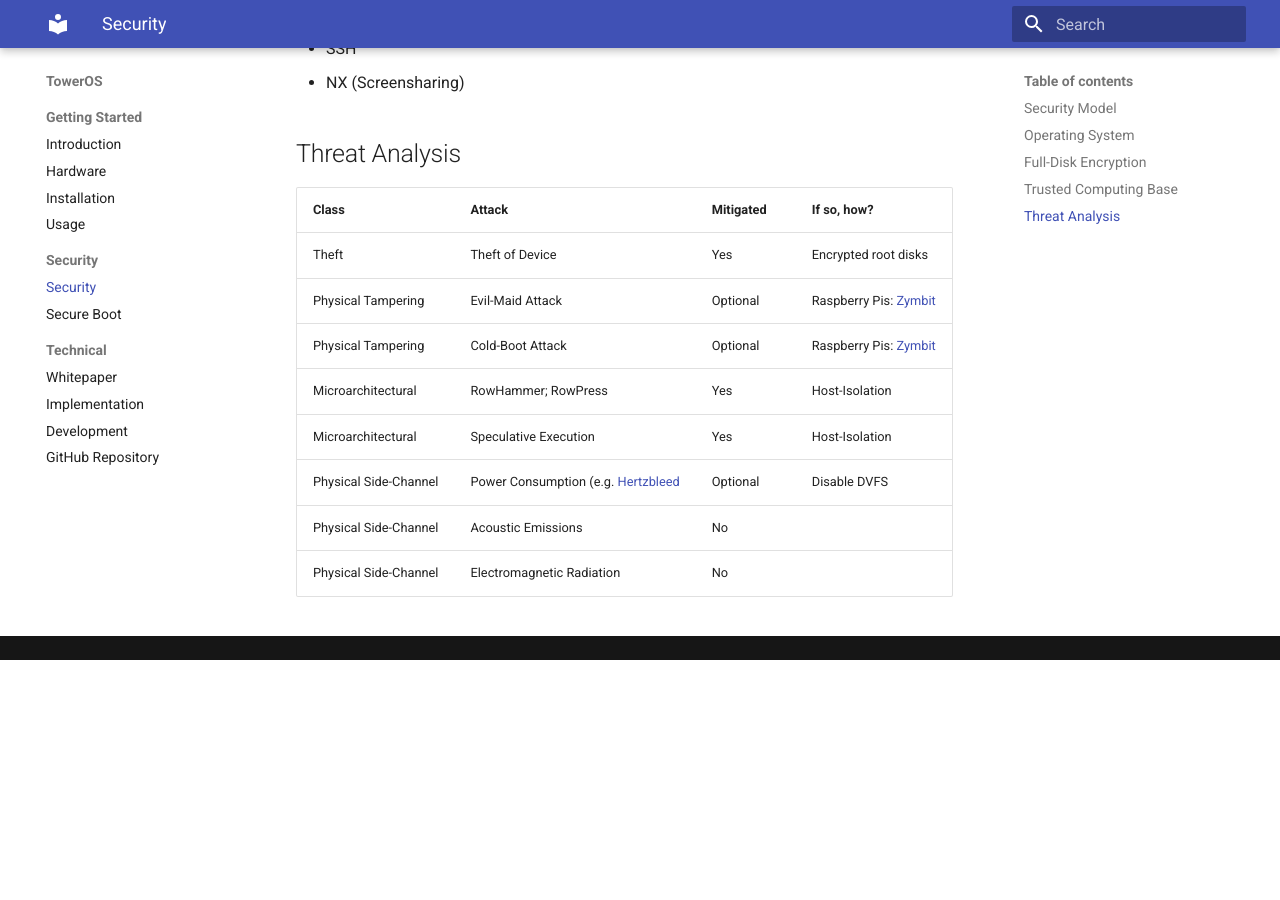
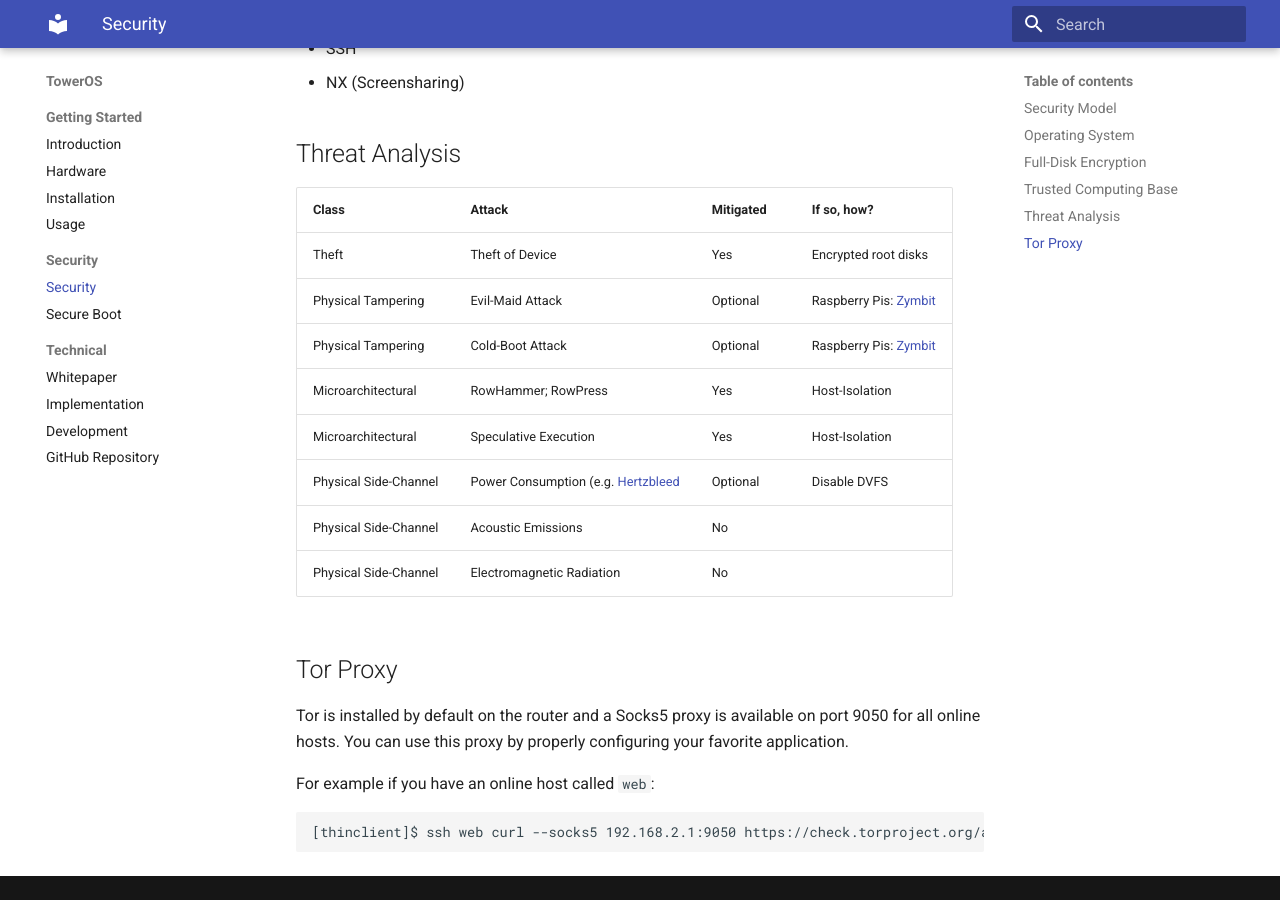
Before and after one commit to towercomputers/toweros, an MkDocs documentation site: the page built from docs/src/security.md, in a window 1280 px wide and 900 px high, scrolled down 1475 px. Built offline with MkDocs 1.6.1 and Material for MkDocs 9.7.7, drawn with Linux system fonts in a browser that asks for light colours; before the commit the page ends 2135 px from its top, so only the background shows below that.

Commit message:
document Tor proxy

````diff
--- a/docs/src/security.md
+++ b/docs/src/security.md
@@ -44,3 +44,13 @@ Note: The reason that the decryption keys are stored on removable drives---rathe
 | Physical Side-Channel | Power Consumption (e.g. [Hertzbleed](https://www.hertzbleed.com/) | Optional | Disable DVFS |
 | Physical Side-Channel | Acoustic Emissions | No |  |
 | Physical Side-Channel | Electromagnetic Radiation | No |  |
+
+## Tor Proxy
+
+Tor is installed by default on the router and a Socks5 proxy is available on port 9050 for all online hosts. You can use this proxy by properly configuring your favorite application.
+
+For example if you have an online host called `web`:
+
+```
+[thinclient]$ ssh web curl --socks5 192.168.2.1:9050 https://check.torproject.org/api/ip
+```
````
